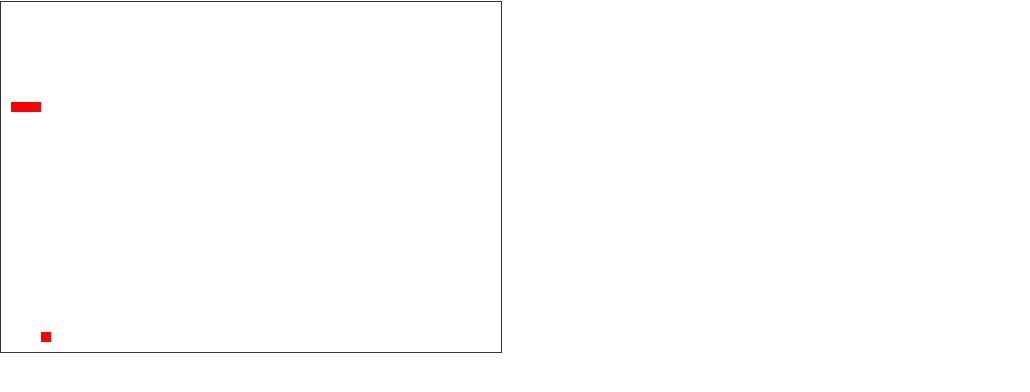
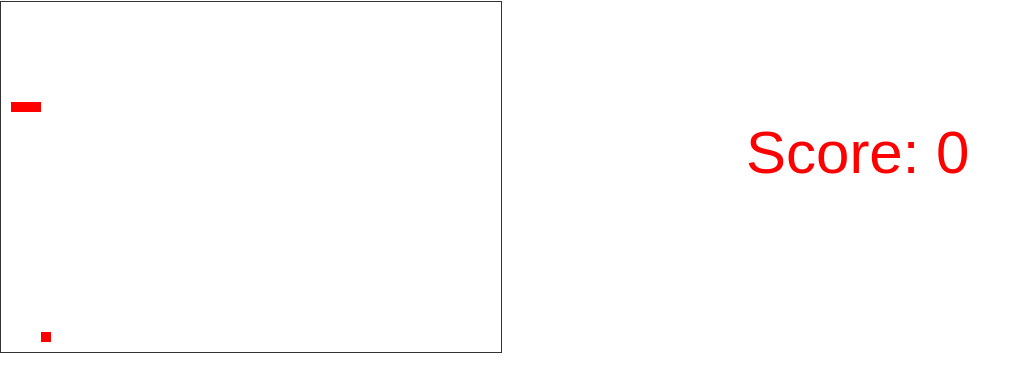
Before and after one commit to Ralev93/Snake, a plain HTML site: page index.html in a window 1280 px wide. Shown: the whole page, without its empty margins (0-1030 px from the left). Drawn offline with Linux system fonts and the light colour scheme.

Commit message:
Adding validation of every move and not working levels

```diff
--- a/app.js
+++ b/app.js
@@ -1,23 +1,32 @@
 "use strict"
 
 var
-	canvas = document.getElementById("hackCanvas"),
+	canvas = document.getElementById("snakeCanvas"),
  	ctx    = canvas.getContext("2d"),
- 	canvasWidth  = $("#hackCanvas").width(),
- 	canvasHeight = $("#hackCanvas").height(),
+ 	canvasWidth  = $("#snakeCanvas").width(),
+ 	canvasHeight = $("#snakeCanvas").height(),
 
- 	canvasText = document.getElementById("textCanvas"),
+ 	canvasText = document.getElementById("scoreCanvas"),
  	ctx_txt = canvasText.getContext("2d");
-
  	ctx_txt.font = "60px Arial";
  	ctx_txt.fillStyle = "red";
 
 
-function getRandomInt(min, max) {
+var getRandomInt = function (min, max) {
   return Math.floor(Math.random() * (max - min + 1)) + min;
-}
+};
 
-function Point(x,y, ctx) {
+var myIndexOf = function (arr, obj) {
+	var hateJS = false;
+  arr.forEach(function (item) {
+		if (obj.equals(item)) { // O(??)
+			hateJS = true;
+		}
+	});
+	return hateJS;
+};
+
+function Point(x,y,ctx) {
 	this.x = x;
 	this.y = y;
 	this.ctx = ctx;
@@ -27,37 +36,25 @@ Point.prototype.print = function() {
 	this.ctx.fillStyle = "red";
 	ctx.fillRect(this.x*10, this.y*10, 10,10);
 };
-
-Point.prototype.move = function(direction) {
-	if (direction === "right") {
-		this.x += 1;
-	}
-	else if (direction === "left") {
-		this.x -= 1;
-	}
-}
+Point.prototype.equals = function(other) {
+	return (this.x === other.x) && (this.y === other.y);
+};
 
 var Snake = (function(ctx) {
 	var body = [],
-			head, top, direction="",ate;
+			head, direction, ate;
 
 	[1,2,3].forEach(function(i) {
 		body.push(new Point(i,10,ctx));
 	});
 
 	head = body[body.length - 1];
-	top = body[0];
 
 	var print = function() {
 		body.forEach(function(p) {
 			p.print();
 		});
 	}
-
-	var grow = function(Point) {
-		body.push(Point);
-		this.print();
-	};
 
 	var move = function (food) {
 		var new_head;
@@ -76,41 +73,57 @@ var Snake = (function(ctx) {
 				break;
 			default: return;
 		};
-		if (new_head.x >= canvasWidth/10) {
-			new_head = new Point(0,head.y,ctx);
+
+		if (validMove(new_head)) {
+			body.push(new_head);
 		}
-		else if (new_head.x <= 0) {
-			new_head = new Point(canvasWidth/10, head.y, ctx);
-		}
+		else {return gameOver();}
 
-		body.push(new_head);
-
-		ctx_txt.clearRect(0,0,canvasWidth, canvasHeight);
-		ate = (new_head.x === food.x && new_head.y === food.y);
+		ate = food.equals(new_head);
 
 		if(!ate) {
 			body.shift();
 		}
 		head = new_head;
-		top = body[0];
+	};
 
-		ctx_txt.fillText(body.length, 240, 170);
-	};
+	var validMove = function(new_head) {
+		return !((new_head.x >= canvasWidth/10) || (new_head.x < 0) || (new_head.y >= canvasHeight/10) || (new_head.y < 0)
+						|| (myIndexOf(body, new_head))); // O(n) -> can go O(1) if the body is a dictionary!..but too much refactoring
+	}
 	var setDirection = function(d) {
 		direction = d;
 	};
 
-	var hungry = function() {
-		return !ate;
+	var hasAte = function() {
+		return ate;
 	}
 
+	var showScore = function() {
+		ctx_txt.fillText("Score: " + (body.length - 3), 240, 170);
+	}
+	var gameOver = function() {
+		ctx.font = "60px Arial";
+ 		ctx.fillStyle = "red";
+ 		ctx.textAlign = "center";
+
+		ctx.fillText("GAME OVER!!!", canvasWidth/2, canvasHeight/2);
+	}
+
+	var setLvl = function() {
+			return Math.floor((body.length - 3) / 15) + 1;
+			//през 15, the speed is raising
+	}
 
 	return {
 		print: print,
-		grow: grow,
 		move: move,
+		validMove: validMove,
 		setDirection: setDirection,
-		hungry: hungry
+		hasAte: hasAte,
+		showScore: showScore,
+		gameOver: gameOver,
+		setLvl: setLvl
 	}
 }(ctx));
 
@@ -126,7 +139,14 @@ $(document).ready(function() {
 		 "38": "up",
 		 "39": "right",
 		 "40": "down"
-	};
+	},
+		levelsTable = {
+			"1": "100",
+			"2" : "75",
+			"3" : "50",
+			"4" : "25"
+
+		};
 
 	$(document).keydown(function(e) {
      Snake.setDirection(initKeyBrdTable[e.keyCode]);
@@ -136,13 +156,16 @@ $(document).ready(function() {
 
 	setInterval(function() {
 		ctx.clearRect(0,0,canvasWidth, canvasHeight);
+		ctx_txt.clearRect(0,0,canvasWidth, canvasHeight);
+
+		Snake.showScore();
 		Snake.move(food);
 		Snake.print();
-		if (!Snake.hungry()) {
-		food = new Point(getRandomInt(0,canvasHeight/10 - 2 ),
-										 getRandomInt(0,canvasHeight/10 - 2),
-										 ctx); }
+		if (Snake.hasAte()) {
+		food = new Point(getRandomInt(0,canvasHeight/10 - 2),
+                     getRandomInt(0,canvasHeight/10 - 2),
+                     ctx); }
 		food.print();
-	},100);
-
+		Snake.setLvl();
+	},levelsTable[Snake.setLvl()]);
 });
--- a/index.html
+++ b/index.html
@@ -16,8 +16,8 @@
 	        </div>
         </div>
     </div>
-	<canvas id="hackCanvas" width="500" height="350" style="border: 1px solid;"></canvas>
-    <canvas id="textCanvas" width="500" height="350"></canvas>
+	<canvas id="snakeCanvas" width="500" height="350" style="border: 1px solid;"></canvas>
+    <canvas id="scoreCanvas" width="500" height="350"></canvas>
 
     <script src="bower_components/jquery/dist/jquery.js"></script>
     <script src="bower_components/bootstrap/dist/js/bootstrap.min.js"></script>
```
